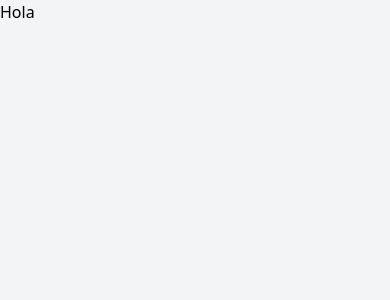
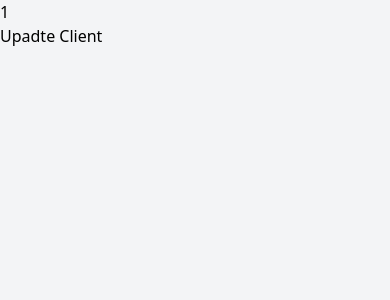
Before and after one commit to yanpatla/CRM-REACT-MANGER, a React (Vite) app: page /clients/edit/1 in a window 390 px wide. Shown: the top 300 px of the page. Built offline with nearby package versions, Linux system fonts and the light colour scheme.

Commit message:
Creating Routes

```diff
--- a/src/App.jsx
+++ b/src/App.jsx
@@ -1,10 +1,21 @@
 import React from "react";
-import {BrowserRouter, Routes, Route} from 'react-router-dom';
+import { BrowserRouter, Routes, Route } from "react-router-dom";
+import Layout from "./layout/Layout";
+import Home from "./pages/Home";
+import NewClients from "./pages/NewClients";
+import UpdateClient from "./pages/UpdateClient";
 function App() {
   return (
-  <h1  >Hola</h1>
-
-    );
+    <BrowserRouter>
+      <Routes>
+        <Route path="/clients" element={<Layout />}>
+          <Route index element={<Home />} />
+          <Route path="new" element={<NewClients />} />
+          <Route path="edit/:id" element={<UpdateClient />} />
+        </Route>
+      </Routes>
+    </BrowserRouter>
+  );
 }
 
 export default App;
--- /dev/null
+++ b/src/layout/Layout.jsx
@@ -0,0 +1,17 @@
+import React from "react";
+import { Outlet } from "react-router-dom";
+const Layout = () => {
+  return (
+    <div className="md:flex md:min-h-screen">
+        <div className="md:w-1/4">
+            1
+        </div>
+        <div className="md:w-3/4">
+        <Outlet />
+        </div>
+
+    </div>
+  );
+};
+
+export default Layout;
--- /dev/null
+++ b/src/pages/Home.jsx
@@ -0,0 +1,11 @@
+import React from 'react'
+
+const Home = () => {
+    return (
+        <div>
+            Home
+        </div>
+    )
+}
+
+export default Home
--- /dev/null
+++ b/src/pages/NewClients.jsx
@@ -0,0 +1,11 @@
+import React from 'react'
+
+const NewClients = () => {
+    return (
+        <div>
+            New Client
+        </div>
+    )
+}
+
+export default NewClients
--- /dev/null
+++ b/src/pages/UpdateClient.jsx
@@ -0,0 +1,11 @@
+import React from 'react'
+
+const UpdateClient = () => {
+    return (
+        <div>
+            Upadte Client
+        </div>
+    )
+}
+
+export default UpdateClient
```
